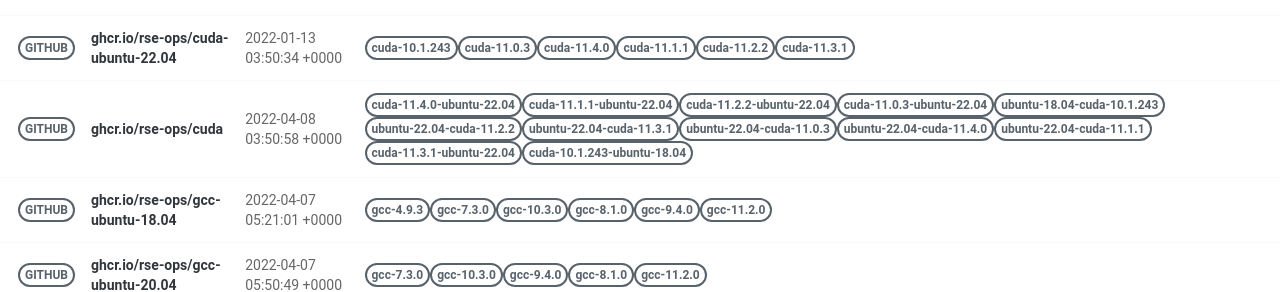
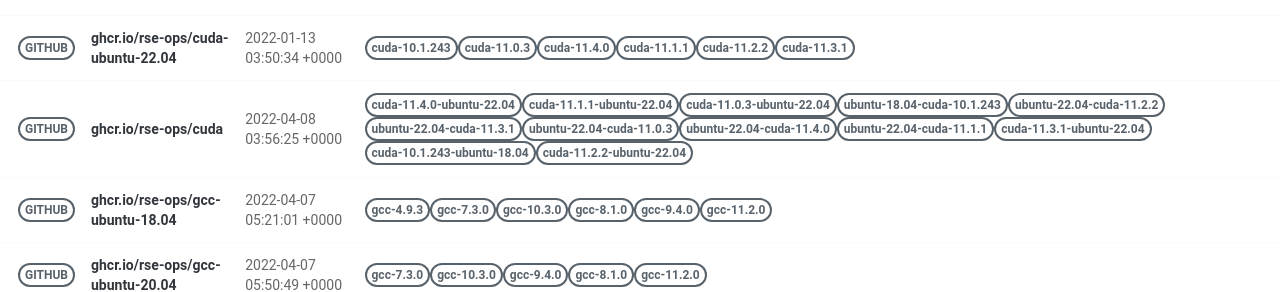
Before and after one commit to rse-ops/docker-images, a Jekyll site: the page built from pages/index.md, in a window 1280 px wide. Shown: the part 414-706 px from the top of the page. Built offline with Jekyll 4.4.1, drawn with Linux system fonts in a browser that asks for light colours; nearby versions of some CDN libraries.

Commit message:
Automated push to update library 2022-04-08

```diff
--- a/_library/ghcr.io-rse-ops-cuda.md
+++ b/_library/ghcr.io-rse-ops-cuda.md
@@ -1,7 +1,7 @@
 ---
 layout: container
 name: ghcr.io/rse-ops/cuda
-updated_at: 2022-04-08 03:50:58.938162
+updated_at: 2022-04-08 03:56:25.840267
 
 
 container_url: https://github.com/orgs/rse-ops/packages/container/package/cuda
```
Also changed, not shown: other parts of _library/ghcr.io-rse-ops-cuda.md (+3 -3 lines).
